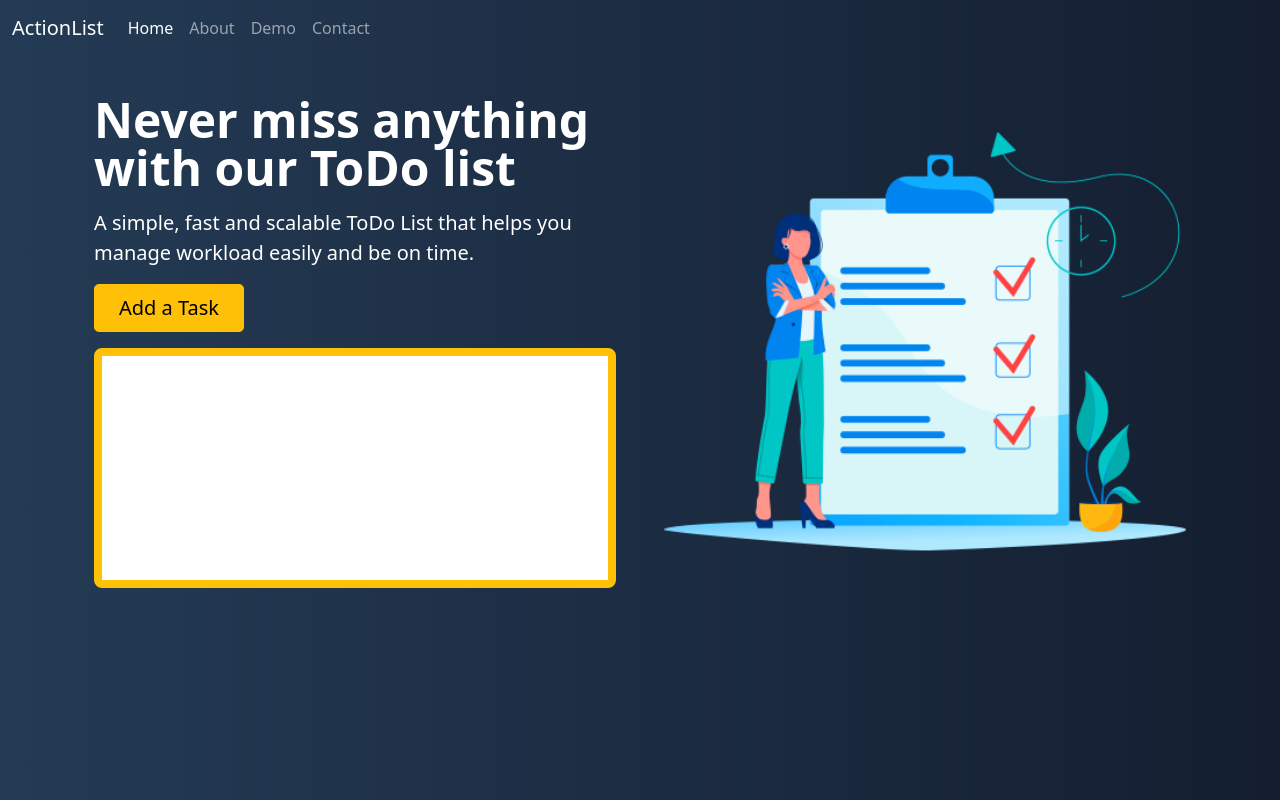
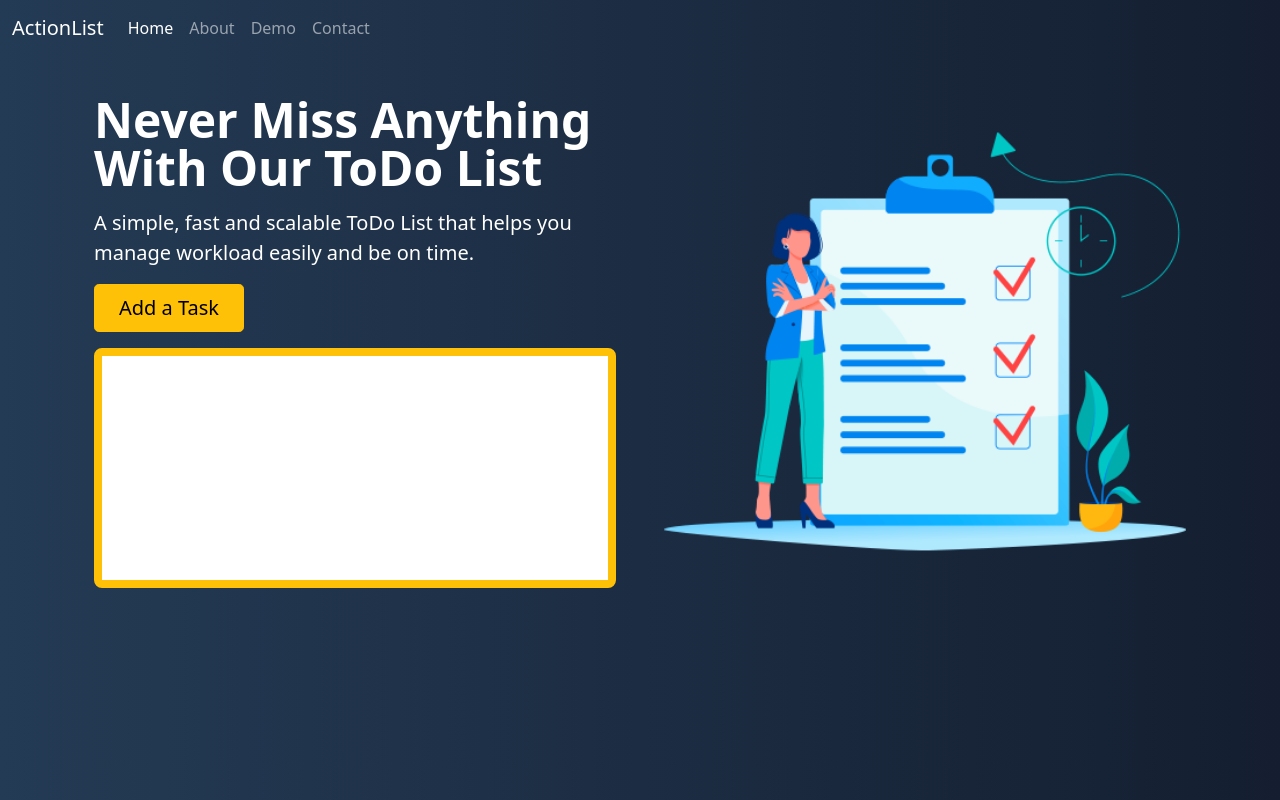
Before and after one commit to kshitijdalvi4/Project1.0, a plain HTML site: page index.html in a window 1280 px wide. Drawn offline with nearby package versions, Linux system fonts and the light colour scheme; a script that the page names is missing; files whose address does not match are found by name.

Commit message:
Update index.html

```diff
--- a/index.html
+++ b/index.html
@@ -51,9 +51,9 @@
                         loading="lazy">
                 </div>
                 <div class="col-lg-6">
-                    <h1 class="display-5 fw-bold lh-1 mb-3">Never miss anything with our ToDo list</h1>
+                    <h1 class="display-5 fw-bold lh-1 mb-3">Never Miss Anything With Our ToDo List</h1>
                     <p class="lead">A simple, fast and scalable ToDo List that helps you manage workload easily
-                        and be  on time.
+                        and be on time.
                     </p>
                     <div class="d-grid gap-2 d-md-flex justify-content-md-start">
                         <button type="button" onclick="addTask()" class="btn btn-warning btn-lg px-4 me-md-2">Add a Task</button>
```
